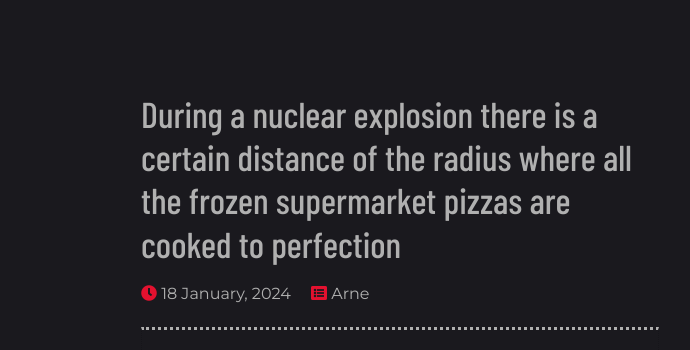
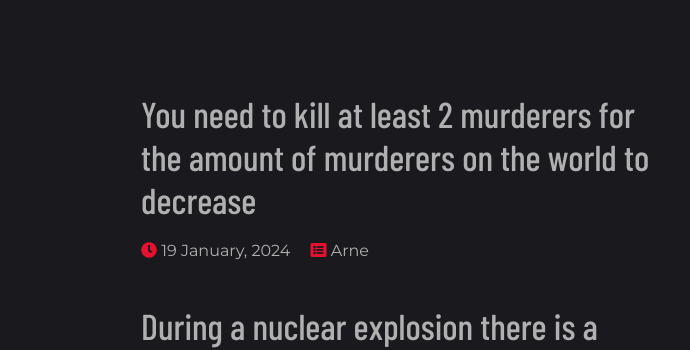
Before and after one commit to NFTRarities/Blog, a plain HTML site: page index.html in a window 1280 px wide. Shown: the top 350 px of the page, 214-904 px from the left. Drawn offline with nearby package versions, Linux system fonts and the light colour scheme; a script that the page names is missing.

Commit message:
Update index.html

```diff
--- a/index.html
+++ b/index.html
@@ -153,7 +153,21 @@
 
 
 
-
+ <div class="card-body px-0">
+                            <h2 class="card-title">
+                                 You need to kill at least 2 murderers for the amount of murderers on the world to decrease
+                            </h2>
+                            <ul class="post-meta mt-3">
+                                <li class="d-inline-block mr-3">
+                                    <span class="fas fa-clock text-primary"></span>
+                                    19 January, 2024
+                                </li>
+                                <li class="d-inline-block">
+                                    <span class="fas fa-list-alt text-primary"></span>
+                                    Arne
+                                </li>
+                            </ul>
+                        </div>
  <div class="card-body px-0">
                             <h2 class="card-title">
                                  During a nuclear explosion there is a certain distance of the radius where all the frozen supermarket pizzas are cooked to perfection
```
